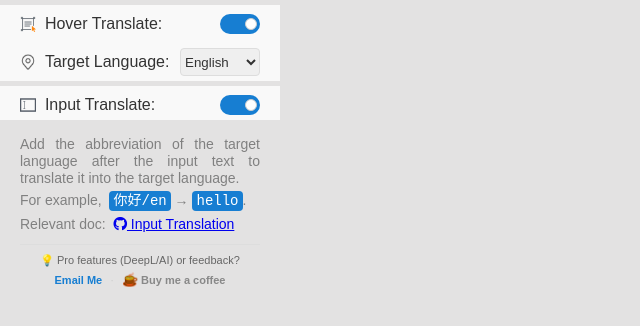
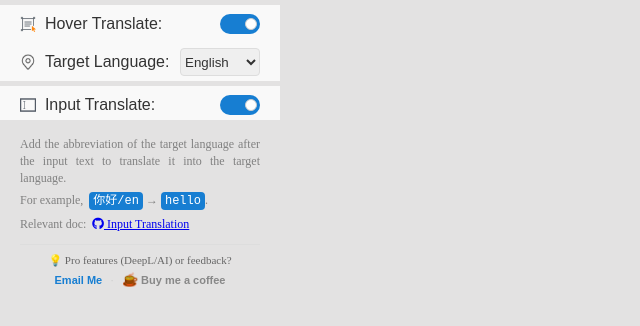
Before and after one commit to kelinkong/Input-Translation, a website built with Vite: page popup/popup.html in a window 1280 px wide. Shown: the whole page, without its empty margins (0-640 px from the left). Built offline with nearby package versions, Linux system fonts and the light colour scheme; some packages are replaced by stand-ins of ours.

Commit message:
style: reduce font size and improve justification for instruction text in popup

```diff
--- a/popup/popup.css
+++ b/popup/popup.css
@@ -97,12 +97,12 @@ input:checked+.slider:before {
 }
 
 p {
-    font-size: 14px;
+    font-size: 12px;
     color: gray;
     padding: 0 20px;
     text-align: justify;
-    font-family: 'Consoles', sans-serif;
-    line-height: 1.2;
+    font-family: '-apple-system, BlinkMacSystemFont, "Segoe UI", Roboto, Helvetica, Arial, sans-serif';
+    line-height: 1.4;
     margin: 6px 0;
 }
 
```
